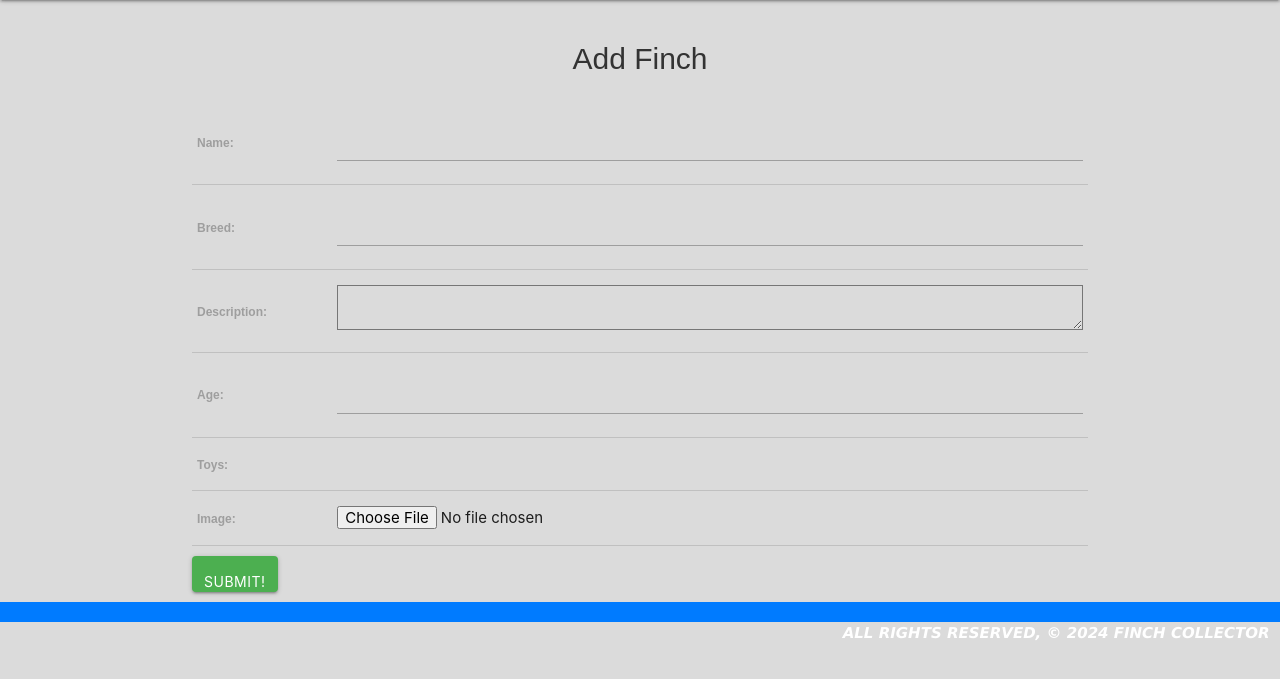
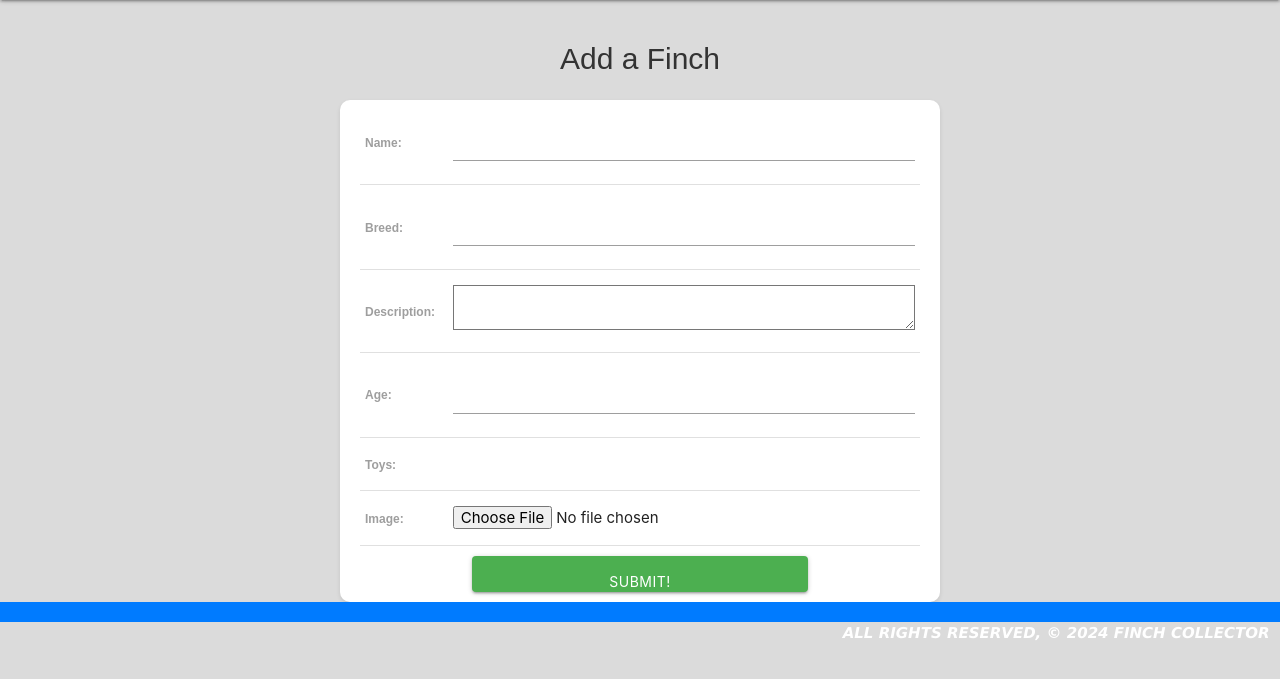
Before and after one commit to Quantumcode9/FinchCollectorLab, a Django app: page /finches/create in a window 1280 px wide. Shown: the part 64-743 px from the top of the page. Run offline with Django 5.2, Linux system fonts and the light colour scheme; data that the repository does not hold is empty.

Commit message:
more styles added

```diff
--- a/finchcollector2/main_app/static/css/style.css
+++ b/finchcollector2/main_app/static/css/style.css
@@ -253,3 +253,16 @@
     text-transform: uppercase;
     font-family: 'Lucida Sans', 'Lucida Sans Regular';
 }
+
+.center-align .btn {
+    text-align: center;
+    margin: 0 auto;
+    display: block;
+    margin-left: auto;
+    margin-right: auto;
+    margin-bottom: 10px;
+    margin-top: 10px;
+    background-color: #007bff;
+    width: 60%;
+
+}
--- a/finchcollector2/main_app/templates/main_app/finch_form.html
+++ b/finchcollector2/main_app/templates/main_app/finch_form.html
@@ -4,16 +4,19 @@
     <h1> Edit {{object.name}}</h1>
 
 {% else %}
-<h1>Add Finch</h1>
+<h1>Add a Finch</h1>
 {% endif %}
+<div class="container2">
 <form action="" method = "POST">
     {% csrf_token %}
     <table>
         {{form.as_table}}
     </table>
-
+<div class="center-align">
     <input type="submit" value="Submit!" class="btn">
+</div>
 
 </form>
+</div>
 
 {% endblock %}
```
